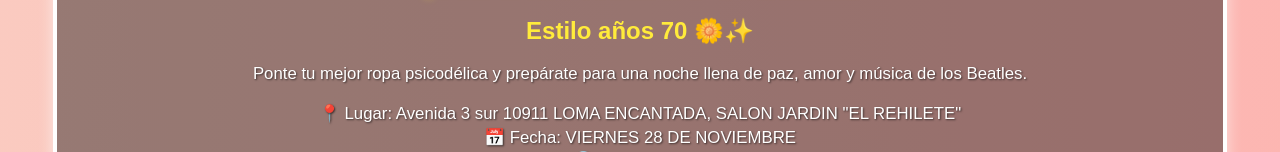
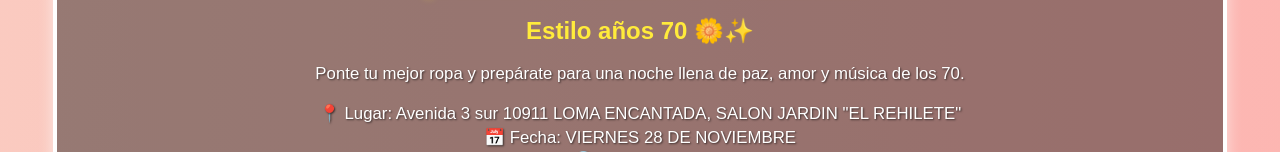
Before and after one commit to juliomixx06-sudo/invitacionnn, a plain HTML site: page index.html in a window 1280 px wide. Shown: the part 245-397 px from the top of the page. Drawn offline with Linux system fonts and the light colour scheme; a web font is replaced by a local one.

Commit message:
Update index.html

```diff
--- a/index.html
+++ b/index.html
@@ -122,7 +122,7 @@
     <h1>¡Ven a la Fiesta De Conchita!</h1>
     <h2>Estilo años 70 🌼✨</h2>
     <p>
-      Ponte tu mejor ropa psicodélica y prepárate para una noche llena de paz, amor y música de los Beatles.
+      Ponte tu mejor ropa y prepárate para una noche llena de paz, amor y música de los 70.
     </p>
     <p>
       📍 Lugar: Avenida 3 sur 10911 LOMA ENCANTADA, SALON JARDIN "EL REHILETE" <br>
```
